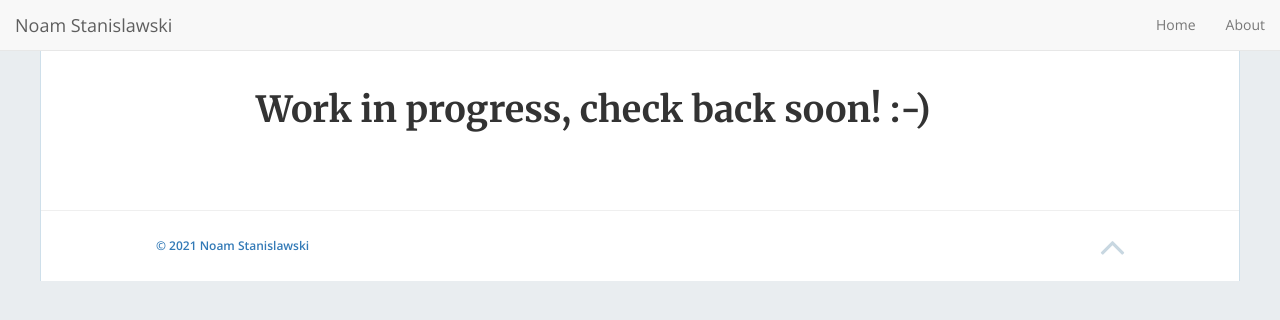
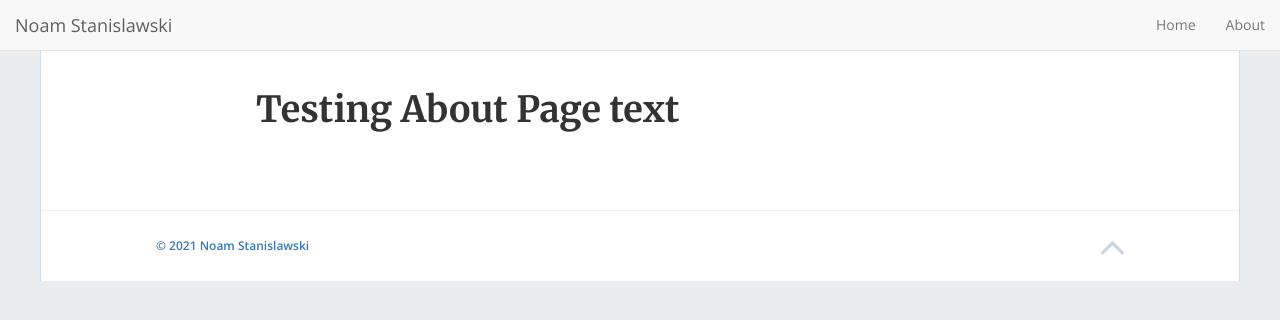
Before and after one commit to NoamStanis/NoamStanis.github.io, a Jekyll site: the page built from about.md, in a window 1280 px wide. Shown: the top 320 px of the page. Built offline with Jekyll 4.4.1, drawn with Linux system fonts in a browser that asks for light colours; nearby versions of some CDN libraries.

Commit message:
Attempting to edit about page

```diff
--- a/about.md
+++ b/about.md
@@ -3,4 +3,4 @@ layout: inner
 title: About
 permalink: /about/
 ---
-# Work in progress, check back soon! :-)
+# Testing About Page text
```
